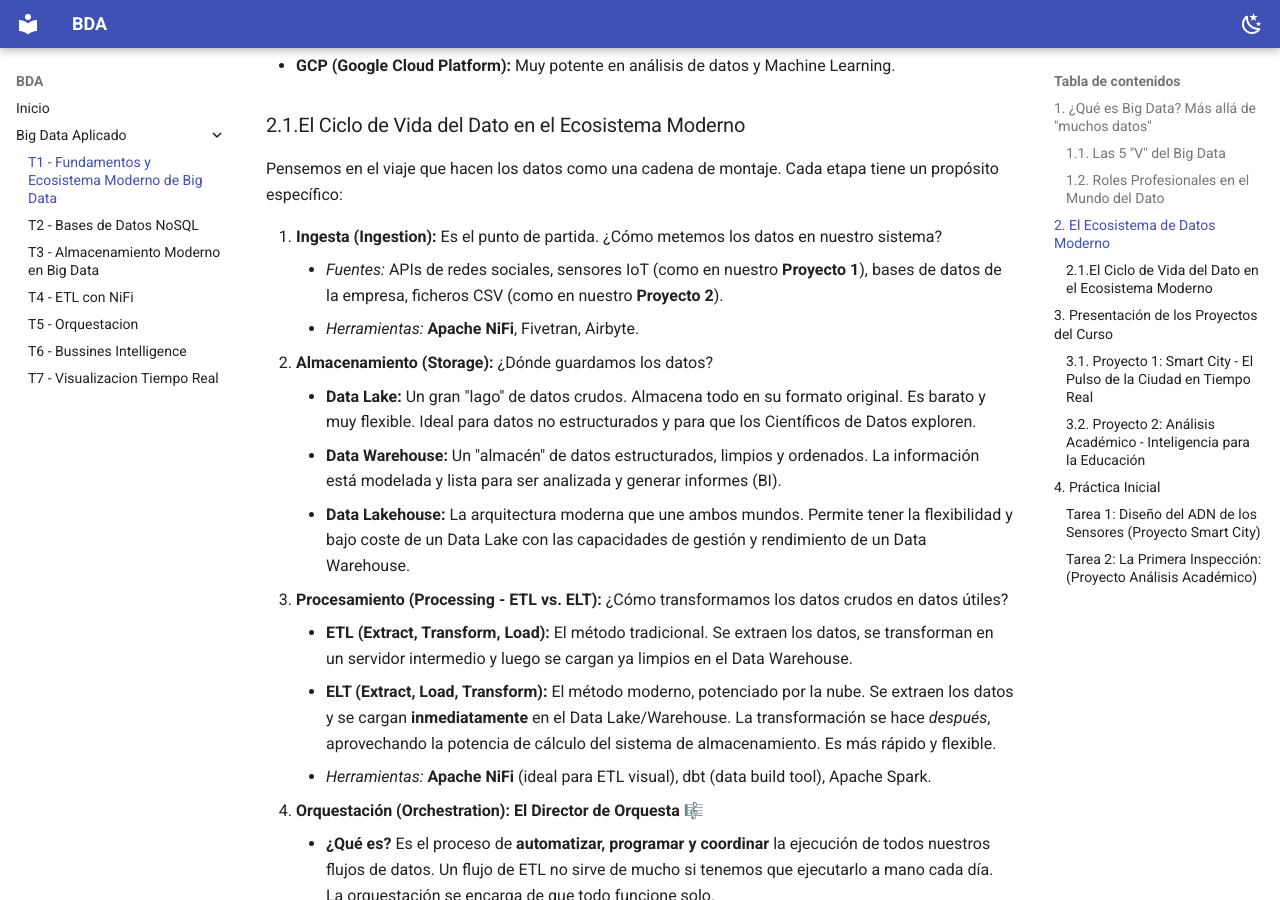
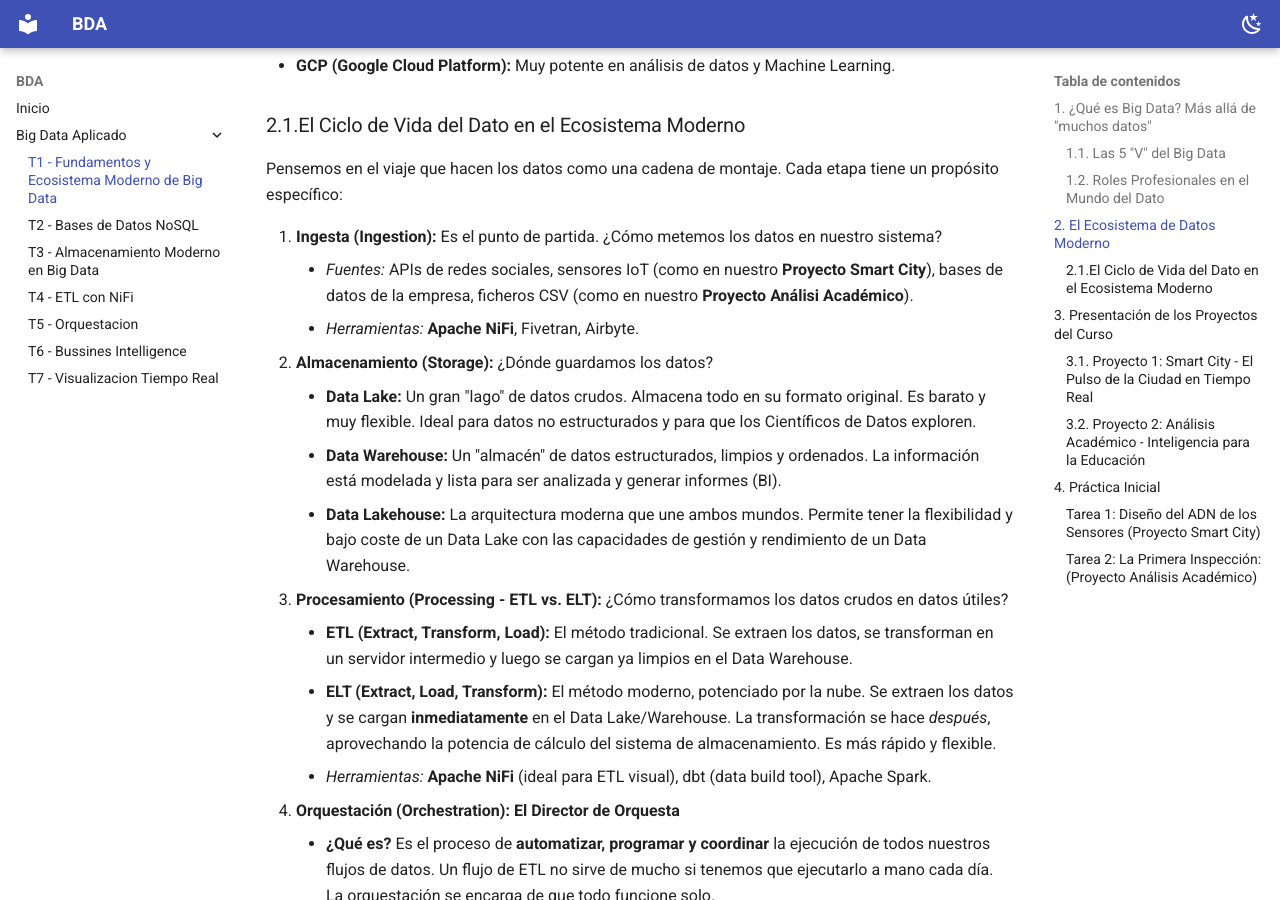
Before and after one commit to luisgarciabonifaz/BDA, an MkDocs documentation site: the page built from docs/T_01_Fundamentos_BigData/Fundamentos_BigData.md, in a window 1280 px wide and 900 px high, scrolled down 2954 px. Built offline with MkDocs 1.6.1 and Material for MkDocs 9.7.7, drawn with Linux system fonts in a browser that asks for light colours.

Commit message:
Retoque titulos 2

```diff
--- a/docs/T_01_Fundamentos_BigData/Fundamentos_BigData.md
+++ b/docs/T_01_Fundamentos_BigData/Fundamentos_BigData.md
@@ -81,7 +81,7 @@ El "sótano de servidores" de las empresas ha dado paso a la nube. El ecosistema
 Pensemos en el viaje que hacen los datos como una cadena de montaje. Cada etapa tiene un propósito específico:
 
 1. **Ingesta (Ingestion):** Es el punto de partida. ¿Cómo metemos los datos en nuestro sistema?
-    - *Fuentes:* APIs de redes sociales, sensores IoT (como en nuestro **Proyecto 1**), bases de datos de la empresa, ficheros CSV (como en nuestro **Proyecto 2**).
+    - *Fuentes:* APIs de redes sociales, sensores IoT (como en nuestro **Proyecto Smart City**), bases de datos de la empresa, ficheros CSV (como en nuestro **Proyecto Análisi Académico**).
     - *Herramientas:* **Apache NiFi**, Fivetran, Airbyte.
 2. **Almacenamiento (Storage):** ¿Dónde guardamos los datos?
     - **Data Lake:** Un gran "lago" de datos crudos. Almacena todo en su formato original. Es barato y muy flexible. Ideal para datos no estructurados y para que los Científicos de Datos exploren.
@@ -91,7 +91,7 @@ Pensemos en el viaje que hacen los datos como una cadena de montaje. Cada etapa
     - **ETL (Extract, Transform, Load):** El método tradicional. Se extraen los datos, se transforman en un servidor intermedio y luego se cargan ya limpios en el Data Warehouse.
     - **ELT (Extract, Load, Transform):** El método moderno, potenciado por la nube. Se extraen los datos y se cargan **inmediatamente** en el Data Lake/Warehouse. La transformación se hace *después*, aprovechando la potencia de cálculo del sistema de almacenamiento. Es más rápido y flexible.
     - *Herramientas:* **Apache NiFi** (ideal para ETL visual), dbt (data build tool), Apache Spark.
-4. **Orquestación (Orchestration): El Director de Orquesta 🎼**
+4. **Orquestación (Orchestration): El Director de Orquesta**
     - **¿Qué es?** Es el proceso de **automatizar, programar y coordinar** la ejecución de todos nuestros flujos de datos. Un flujo de ETL no sirve de mucho si tenemos que ejecutarlo a mano cada día. La orquestación se encarga de que todo funcione solo.
     - **Analogía:** Piensa en los flujos de NiFi como los músicos de una orquesta. Cada uno sabe tocar su instrumento (procesar datos). El orquestador es el **director de orquesta**: les dice cuándo empezar, en qué orden tocar, y qué hacer si uno de ellos falla.
     - **Propósito:** Define las dependencias ("*no empieces a procesar los datos hasta que no se hayan cargado por completo*"), gestiona los reintentos en caso de error y nos da una visión centralizada de la salud de todos nuestros procesos.
```
